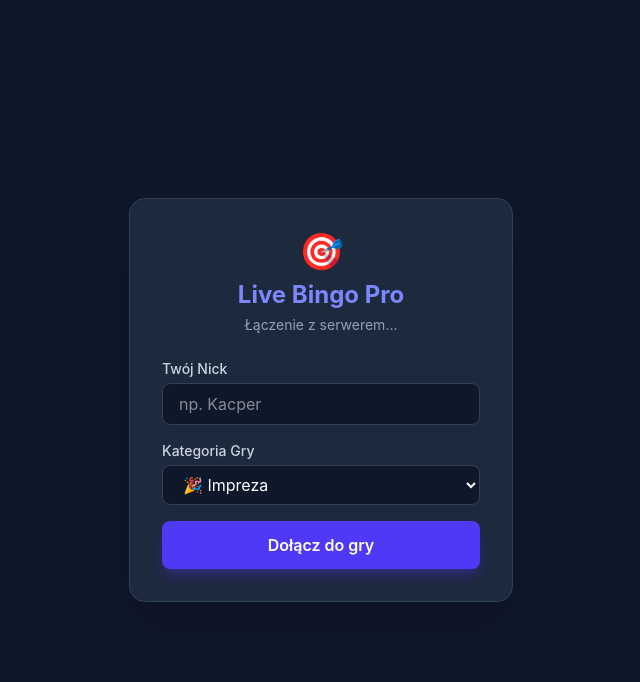
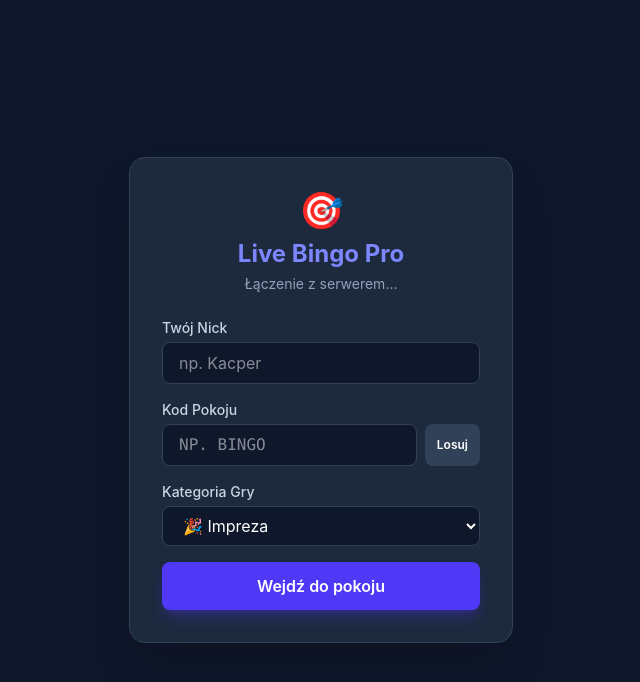
Before and after one commit to natipati222/bingo, a React (Vite) app: page / in a window 1280 px wide. Shown: the top 682 px of the page, without its empty margins (319-959 px from the left). Built offline with nearby package versions, Linux system fonts and the light colour scheme; no server answers.

Commit message:
added room code

```diff
--- a/src/App.jsx
+++ b/src/App.jsx
@@ -2,13 +2,13 @@ import React, { useState, useEffect } from 'react';
 import { io } from 'socket.io-client';
 import Board from './components/Board';
 
-// Połączenie z serwerem Node.js (na porcie 3000)
 const socket = io('http://localhost:3000');
 
 export default function App() {
   const [zalogowany, setZalogowany] = useState(false);
   const [nick, setNick] = useState("");
   const [kategoria, setKategoria] = useState("impreza");
+  const [kodPokoju, setKodPokoju] = useState("");
   const [statusServera, setStatusServera] = useState("Łączenie z serwerem...");
 
   useEffect(() => {
@@ -26,20 +26,31 @@ export default function App() {
     };
   }, []);
 
+  const generujKod = () => {
+    // Losowy 4-literowy/cyfrowy kod pokoju np. "AB12"
+    const losowy = Math.random().toString(36).substring(2, 6).toUpperCase();
+    setKodPokoju(losowy);
+  };
+
   const handleStart = (e) => {
     e.preventDefault();
     if (!nick.trim()) {
       alert("Proszę wpisać nick!");
       return;
     }
+    if (!kodPokoju.trim()) {
+      alert("Wpisz lub wygeneruj kod pokoju!");
+      return;
+    }
+
     setZalogowany(true);
-    socket.emit('ustaw-nick', nick);
+    // Wysyłamy informację do serwera o dołączeniu do pokoju
+    socket.emit('dolacz-do-pokoju', { kodPokoju, nick });
   };
 
   return (
     <div className="bg-slate-900 text-white min-h-screen flex items-center justify-center">
       {!zalogowany ? (
-        // Ekran logowania
         <div className="bg-slate-800 p-8 rounded-2xl shadow-2xl w-96 border border-slate-700 text-white">
           <div className="text-center mb-6">
             <span className="text-4xl">🎯</span>
@@ -58,6 +69,29 @@ export default function App() {
                 autoComplete="off"
               />
             </div>
+
+            <div>
+              <label className="block text-sm font-medium text-slate-300 mb-1">Kod Pokoju</label>
+              <div className="flex gap-2">
+                <input
+                  type="text"
+                  value={kodPokoju}
+                  onChange={(e) => setKodPokoju(e.target.value.toUpperCase())}
+                  placeholder="np. BINGO"
+                  className="w-full px-4 py-2 bg-slate-900 border border-slate-700 rounded-lg focus:outline-none focus:border-indigo-500 text-white uppercase font-mono"
+                  autoComplete="off"
+                />
+                <button
+                  type="button"
+                  onClick={generujKod}
+                  className="px-3 py-2 bg-slate-700 hover:bg-slate-600 rounded-lg text-xs font-semibold transition"
+                  title="Wygeneruj losowy kod"
+                >
+                  Losuj
+                </button>
+              </div>
+            </div>
+
             <div>
               <label className="block text-sm font-medium text-slate-300 mb-1">Kategoria Gry</label>
               <select
@@ -70,17 +104,17 @@ export default function App() {
                 <option value="sesja">🤯 Sesja egzaminacyjna</option>
               </select>
             </div>
+
             <button
               type="submit"
               className="w-full py-3 bg-indigo-600 hover:bg-indigo-500 font-semibold rounded-lg transition duration-200 shadow-lg shadow-indigo-600/30 cursor-pointer"
             >
-              Dołącz do gry
+              Wejdź do pokoju
             </button>
           </form>
         </div>
       ) : (
-        // Plansza Bingo (komponent z folderu components)
-        <Board nick={nick} kategoria={kategoria} socket={socket} onWyjscie={() => setZalogowany(false)} />
+        <Board nick={nick} kategoria={kategoria} kodPokoju={kodPokoju} socket={socket} onWyjscie={() => setZalogowany(false)} />
       )}
     </div>
   );
--- a/src/components/Board.jsx
+++ b/src/components/Board.jsx
@@ -18,7 +18,7 @@ const bazyHasel = {
   ]
 };
 
-export default function Board({ nick, kategoria, socket, onWyjscie }) {
+export default function Board({ nick, kategoria, kodPokoju, socket, onWyjscie }) {
   const [haslaPlanszy, setHaslaPlanszy] = useState([]);
   const [zaznaczone, setZaznaczone] = useState(Array(9).fill(false));
   const [komunikat, setKomunikat] = useState("");
@@ -69,10 +69,13 @@ export default function Board({ nick, kategoria, socket, onWyjscie }) {
 
   return (
     <div className="flex flex-col items-center p-4 max-w-md w-full text-white">
+
       {/* Nagłówek gry */}
       <div className="text-center mb-4">
         <h1 className="text-2xl font-bold text-indigo-400">Bingo: {nick}</h1>
-        <p className="text-xs text-slate-400 uppercase tracking-wider mt-1">Kategoria: {kategoria}</p>
+        <p className="text-xs text-slate-400 uppercase tracking-wider mt-1">
+          Kategoria: {kategoria} | Pokój: <span className="font-mono text-amber-400 font-bold">{kodPokoju}</span>
+        </p>
       </div>
 
       {/* Komunikat o wygranej */}
```
